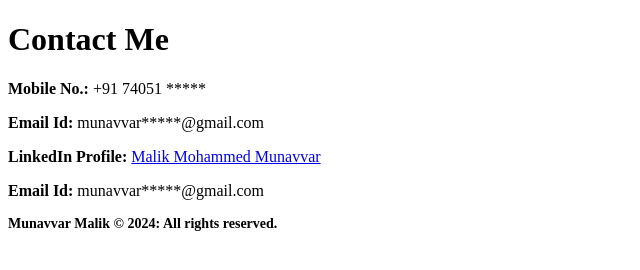
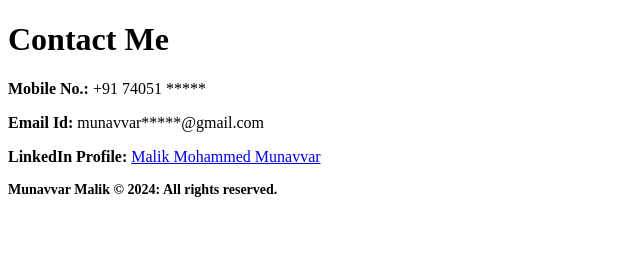
Before and after one commit to munavvar-codes/capstone-project-1, a plain HTML site: page contact-me.html in a window 1280 px wide. Shown: the whole page, without its empty margins (0-640 px from the left). Drawn offline with Linux system fonts and the light colour scheme.

Commit message:
Update contact-me.html

```diff
--- a/contact-me.html
+++ b/contact-me.html
@@ -11,7 +11,6 @@
     <p><b>Mobile No.: </b>+91 74051 *****</p>
     <p><b>Email Id: </b>munavvar*****@gmail.com</p>
     <p><b>LinkedIn Profile: </b><a href="https://www.linkedin.com/in/munavvar-malik">Malik Mohammed Munavvar</a></p>
-    <p><b>Email Id: </b>munavvar*****@gmail.com</p>
     </div>
 </body>
 <footer><p style="font-size: 14px;"><strong>Munavvar Malik © 2024: All rights reserved.</strong></p></footer>
```
